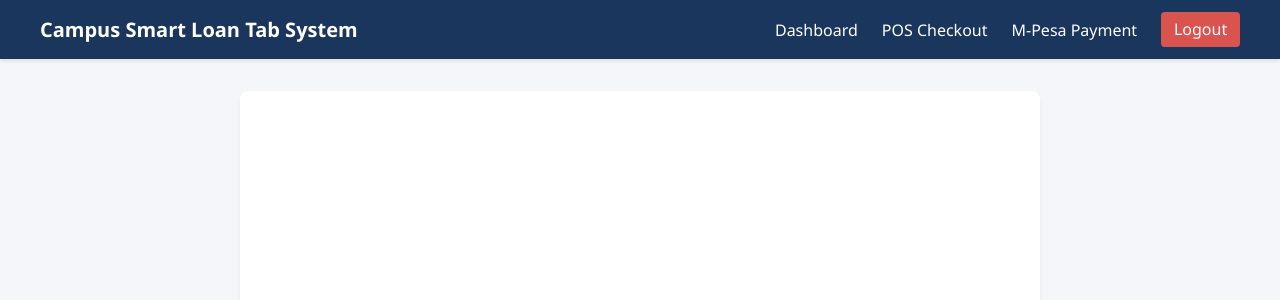
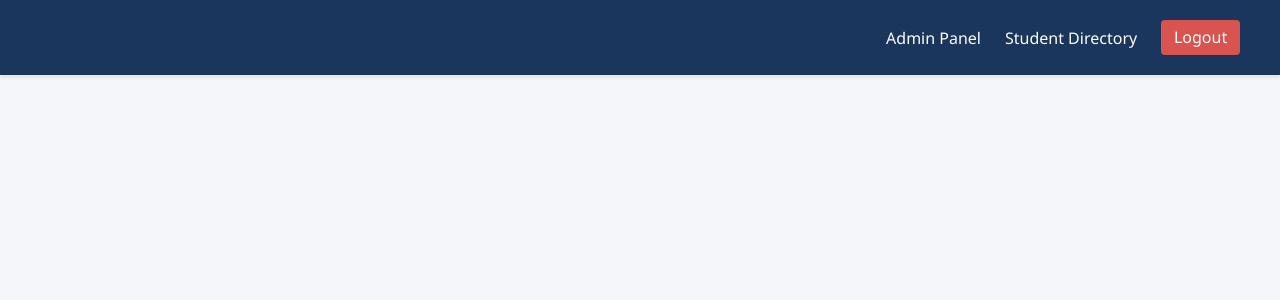
Before and after one commit to nathanielmisawo-rgb/campus-smart-loan-system, a PHP site: page /includes/header.php in a window 1280 px wide. Shown: the top 300 px of the page. Run offline with PHP 8.4, Linux system fonts and the light colour scheme; the visitor is signed in with stand-in values (Sample User, id 1).

Commit message:
Adding header and Footer

```diff
--- a/includes/footer.php
+++ b/includes/footer.php
@@ -1,8 +1,8 @@
 </main>
     <footer class="footer">
         <div class="footer-container">
-            <p>&copy; <?= date('Y') ?> Strathmore University - Campus Smart Loan Tab System (BBT 2103).</p>
-            <p>Developed by Misawo, Sila, Wayne, Wambui, Mutunga & Wamuyu.</p>
+            <p>&copy; <?= date('Y') ?> Strathmore University — Campus Smart Loan Tab System.</p>
+            <p style="font-size: 0.85rem; color: var(--text-muted);">Developed by Misawo, Sila, Wayne, Wambui, Mutunga & Wamuyu.</p>
         </div>
     </footer>
 </body>
--- a/includes/header.php
+++ b/includes/header.php
@@ -8,20 +8,26 @@ if (session_status() === PHP_SESSION_NONE) {
 <head>
     <meta charset="UTF-8">
     <meta name="viewport" content="width=device-width, initial-scale=1.0">
-    <title>Campus Smart Loan Tab System</title>
+    <title>Campus Smart Loan System</title>
     <link rel="stylesheet" href="/campus_smart_loan_system/public/css/style.css">
 </head>
 <body>
     <header class="navbar">
         <div class="nav-container">
-            <h1 class="logo">Campus Smart Loan Tab System</h1>
+            <h2 class="logo">Campus Smart Loan System</h2>
             <nav>
                 <ul class="nav-links">
                     <?php if (isset($_SESSION['user_id'])): ?>
-                        <li><a href="/campus_smart_loan_system/modules/auth/dashboard.php">Dashboard</a></li>
-                        <li><a href="/campus_smart_loan_system/modules/pos/checkout.php">POS Checkout</a></li>
-                        <li><a href="/campus_smart_loan_system/modules/billing/pay_mpesa.php">M-Pesa Payment</a></li>
-                        <li><a href="/campus_smart_loan_system/modules/auth/login.php" class="btn-logout">Logout</a></li>
+                        <?php if ($_SESSION['role'] === 'ADMIN'): ?>
+                            <li><a href="/campus_smart_loan_system/modules/auth/dashboard.php">Admin Panel</a></li>
+                            <li><a href="/campus_smart_loan_system/modules/auth/student_view.php">Student Directory</a></li>
+                        <?php elseif ($_SESSION['role'] === 'VENDOR'): ?>
+                            <li><a href="/campus_smart_loan_system/modules/pos/checkout.php">POS Terminal</a></li>
+                        <?php else: ?>
+                            <li><a href="/campus_smart_loan_system/modules/auth/dashboard.php">Dashboard</a></li>
+                            <li><a href="/campus_smart_loan_system/modules/billing/pay_mpesa.php">M-Pesa Payment</a></li>
+                        <?php endif; ?>
+                        <li><a href="/campus_smart_loan_system/modules/auth/login.php?logout=1" class="btn-logout">Logout</a></li>
                     <?php else: ?>
                         <li><a href="/campus_smart_loan_system/modules/auth/login.php">Login</a></li>
                     <?php endif; ?>
@@ -29,4 +35,4 @@ if (session_status() === PHP_SESSION_NONE) {
             </nav>
         </div>
     </header>
-    <main class="main-content"></main>
+    <main class="container"></main>
```
